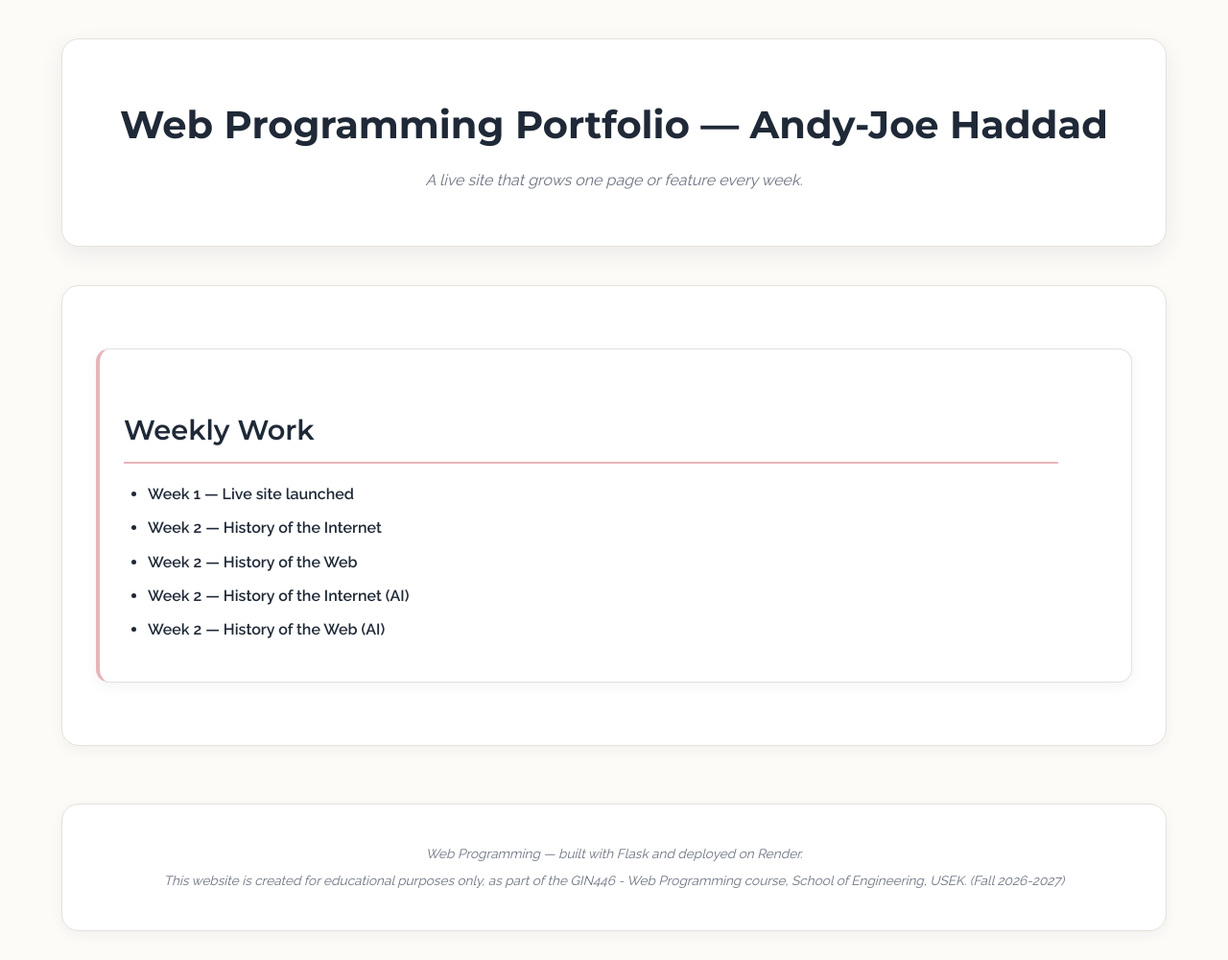
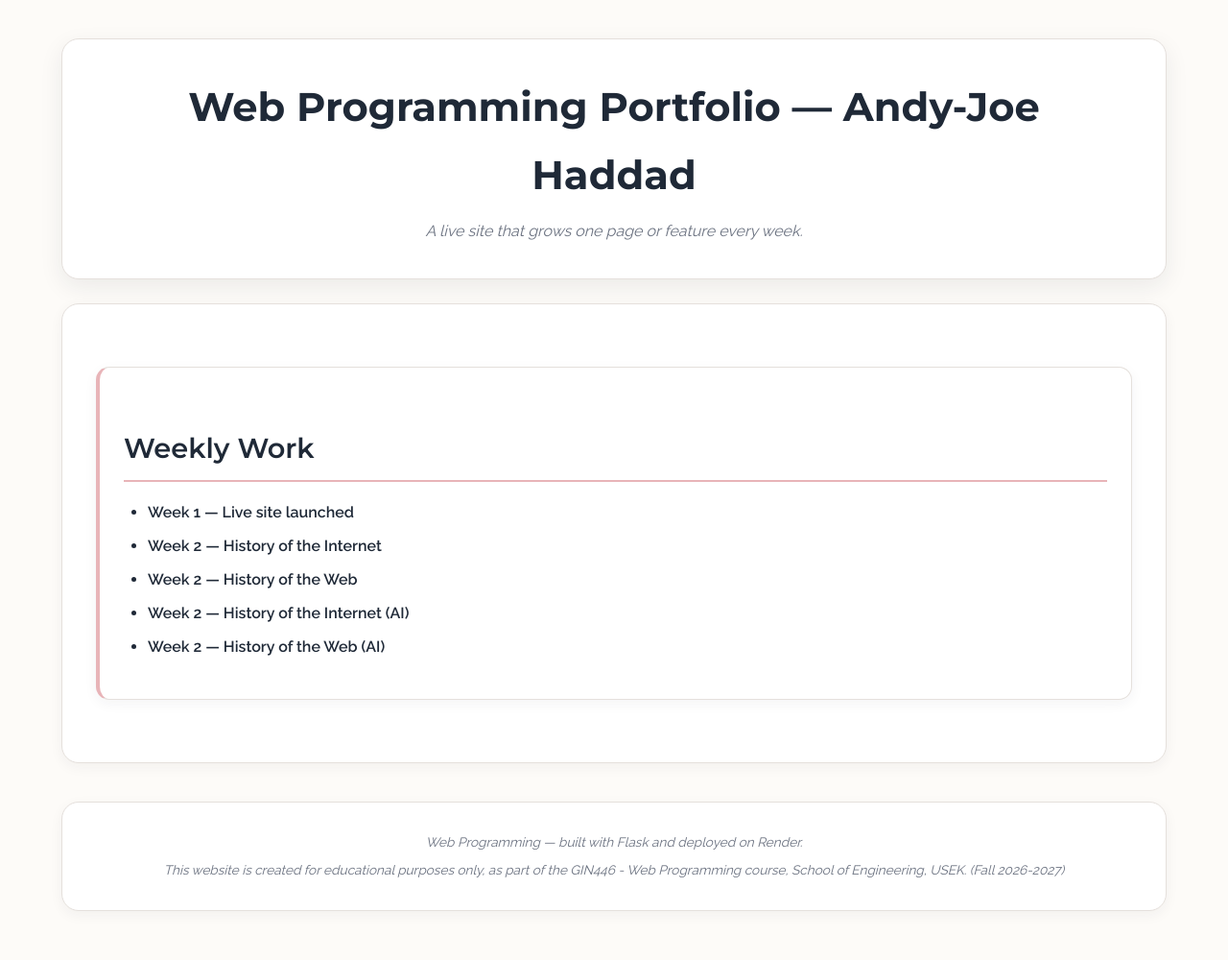
Before and after one commit to Andoud123/web-programming-site, a Flask app: page / in a window 1280 px wide. Shown: the whole page at 96% size. After the commit the page ends 949 px from the top, so only its background shows below. Run offline with Flask 3, Linux system fonts and the light colour scheme.

Commit message:
Part 2: Style your Site with AI

```diff
--- a/static/style.css
+++ b/static/style.css
@@ -226,7 +226,7 @@ h2::after {
 
     display: block;
 
-    width: 95%;
+    width: 100%;
     height: 2px;
 
     margin-top: 8px;
@@ -513,113 +513,3 @@ footer p {
     color: var(--text-muted);
     font-size: 0.85rem;
 }
-
-
-/* =========================================================
-   TABLET
-   ========================================================= */
-
-@media (min-width: 600px) {
-
-    body {
-        font-size: 16px;
-    }
-
-    header {
-        padding: 45px 25px;
-    }
-
-    header h1 {
-        font-size: 2.1rem;
-    }
-
-    main {
-        width: 90%;
-    }
-
-    nav {
-        padding: 20px;
-    }
-
-    nav a {
-        margin: 5px 6px;
-        padding: 9px 15px;
-
-        font-size: 0.85rem;
-    }
-
-    .weekly-list {
-        grid-template-columns: repeat(2, minmax(0, 1fr));
-        gap: 20px;
-    }
-
-    .weekly-list > * {
-        padding: 22px;
-    }
-
-    pre {
-        font-size: 0.85rem;
-    }
-}
-
-
-/* =========================================================
-   DESKTOP
-   ========================================================= */
-
-@media (min-width: 900px) {
-
-    header {
-        padding: 55px 30px;
-    }
-
-    header h1 {
-        font-size: 2.5rem;
-    }
-
-    main {
-        margin-top: 40px;
-        margin-bottom: 40px;
-    }
-
-    nav {
-        padding: 22px;
-    }
-
-    nav h2 {
-        font-size: 1.4rem;
-    }
-
-    nav a {
-        margin: 5px 8px;
-        padding: 9px 18px;
-
-        font-size: 0.9rem;
-    }
-
-    .weekly-list {
-        grid-template-columns: repeat(3, minmax(0, 1fr));
-        gap: 20px;
-    }
-
-    .weekly-list > * {
-        padding: 24px;
-    }
-
-    footer {
-        margin-top: 60px;
-        padding: 35px;
-    }
-}
-
-
-/* =========================================================
-   LARGE DESKTOP
-   ========================================================= */
-
-@media (min-width: 1200px) {
-
-    .weekly-list {
-        gap: 24px;
-    }
-}
```
